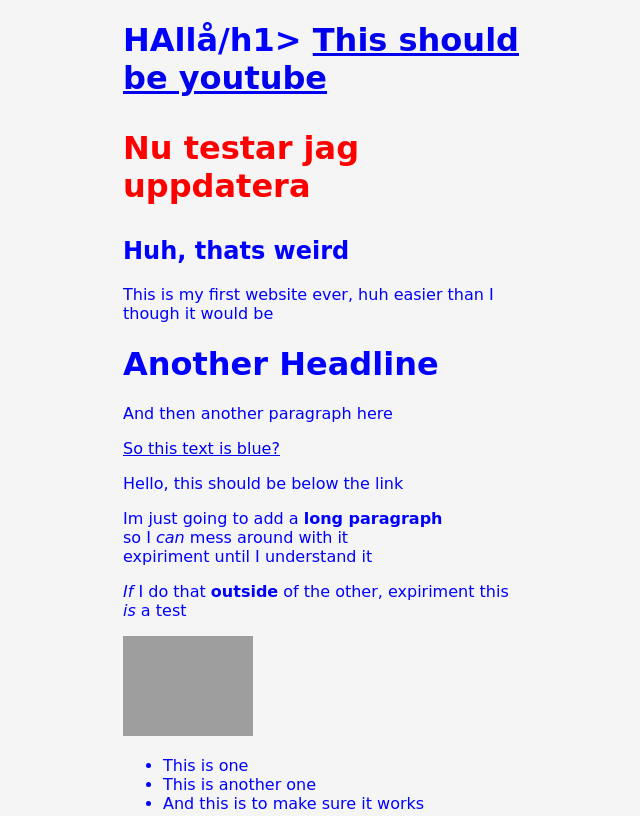
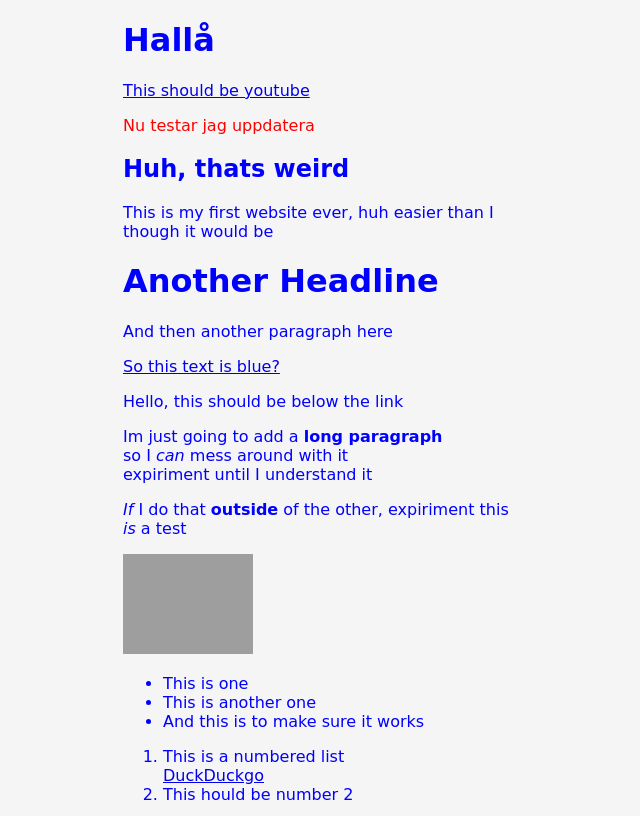
Before and after one commit to Isakhemphala/HTML-First, a plain HTML site: page index.html in a window 1280 px wide. Shown: the top 816 px of the page, without its empty margins (317-957 px from the left). Drawn offline with Linux system fonts and the light colour scheme; grey boxes are pictures that could not be loaded.

Commit message:
fixed headline and changed title

```diff
--- a/index.html
+++ b/index.html
@@ -3,7 +3,7 @@
 <head>
     <meta charset="UTF-8">
     <meta name="viewport" content="width=device-width, initial-scale=1.0">
-    <title>Arbeta Med Github</title>
+    <title>First Website</title>
 </head>
 <body
     style="
@@ -12,7 +12,7 @@
             background-color: whitesmoke;
             width: 400px;
             margin: auto; ">
-   <h1>HAllå/h1>
+   <h1>Hallå</h1>
    <a href="https://www.youtube.com">This should be youtube</a>
     <p style="color:red;">
     Nu testar jag uppdatera</p>
@@ -34,6 +34,7 @@
         </ul>
         <ol>
             <li>This is a numbered list</li>
+            <a href="https://www.duckduckgo.com">DuckDuckgo</a>
             <li>This hould be number 2</li>
         </ol>
         <a href="https://www.medal.tv/u/thebest6790_">This is my medal</a>
```
